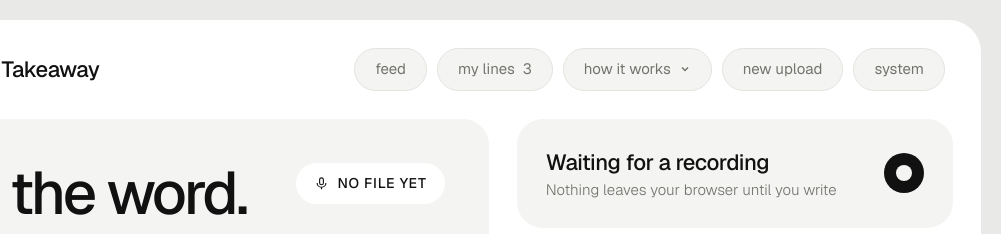
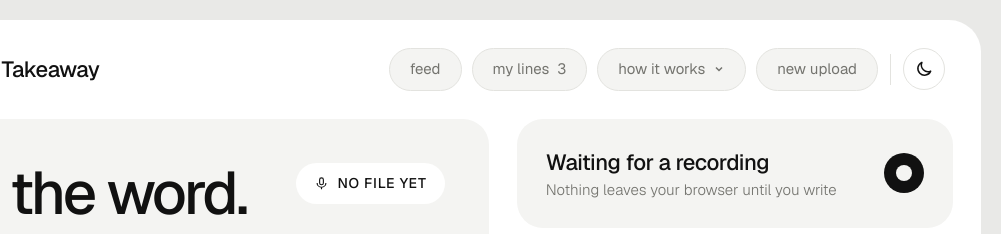
Before and after one commit to junelim12/human-takeaway, a website: page public/index.html in a window 1280 px wide. Shown: the top 234 px of the page, 279-1280 px from the left. Drawn offline with nearby package versions, Linux system fonts and the light colour scheme.

Commit message:
Make the theme control a sun/moon icon button, separate from the tabs

```diff
--- a/public/index.html
+++ b/public/index.html
@@ -62,10 +62,18 @@ button { cursor: pointer; }
 .clock small { font-size: 14px; color: var(--muted); margin-left: 4px; }
 .brand { display: flex; align-items: center; gap: 10px; font-size: 22px; font-weight: 500; letter-spacing: -.02em; }
 .brand .mark { height: 30px; width: auto; flex: none; }
-.bar-r { display: flex; gap: 10px; flex-wrap: wrap; }
+.bar-r { display: flex; gap: 10px; flex-wrap: wrap; align-items: center; }
 .pill { border: 1px solid var(--line); background: var(--panel); border-radius: 999px; padding: 9px 20px; color: var(--muted); font-size: 15px; display: inline-flex; align-items: center; gap: 8px; }
 .pill:hover { color: var(--ink); }
 .pill svg { width: 12px; height: 12px; }
+.bar-sep { width: 1px; align-self: stretch; margin: 6px 2px; background: var(--line); }
+.iconbtn { width: 42px; height: 42px; flex: none; border-radius: 50%; border: 1px solid var(--line); background: var(--sheet); color: var(--ink); display: inline-grid; place-items: center; padding: 0; }
+.iconbtn:hover { border-color: var(--ink); }
+.iconbtn svg { width: 20px; height: 20px; grid-area: 1 / 1; transition: opacity .2s, transform .3s; }
+.iconbtn .ico-sun { opacity: 0; transform: rotate(-45deg) scale(.7); }
+.iconbtn.is-dark .ico-sun { opacity: 1; transform: none; }
+.iconbtn.is-dark .ico-moon { opacity: 0; transform: rotate(45deg) scale(.7); }
+@media (prefers-reduced-motion: reduce) { .iconbtn svg { transition: none; } }
 @media (max-width: 560px) { .clock { display: none; } .pill { padding: 7px 14px; font-size: 14px; } }
 
 /* main grid */
@@ -266,7 +274,8 @@ button { cursor: pointer; }
         <button class="pill" id="how" type="button" aria-expanded="false">how it works <svg viewBox="0 0 12 12" fill="none" stroke="currentColor" stroke-width="1.5" aria-hidden="true"><path d="M3 4.5 6 7.5 9 4.5"/></svg></button>
         <button class="pill" id="restart" type="button">new upload</button>
         <button class="pill" id="acct" type="button" hidden>sign in</button>
-        <button class="pill" id="theme" type="button" hidden aria-label="Theme">system</button>
+        <span class="bar-sep" id="theme-sep" hidden aria-hidden="true"></span>
+        <button class="iconbtn" id="theme" type="button" hidden aria-label="Switch to dark mode"><svg class="ico-sun" viewBox="0 0 24 24" fill="none" stroke="currentColor" stroke-width="1.8" stroke-linecap="round" aria-hidden="true"><circle cx="12" cy="12" r="4.2"></circle><path d="M12 2.5v2.2M12 19.3v2.2M2.5 12h2.2M19.3 12h2.2M5.3 5.3l1.6 1.6M17.1 17.1l1.6 1.6M5.3 18.7l1.6-1.6M17.1 6.9l1.6-1.6"></path></svg><svg class="ico-moon" viewBox="0 0 24 24" fill="none" stroke="currentColor" stroke-width="1.8" stroke-linecap="round" stroke-linejoin="round" aria-hidden="true"><path d="M20 14.5A8 8 0 0 1 9.5 4a8 8 0 1 0 10.5 10.5Z"></path></svg></button>
       </div>
     </header>
     <main class="grid" id="main"></main>
@@ -1276,22 +1285,30 @@ tick(); setInterval(tick, 15000);
 window.addEventListener("resize", drawWave);
 /* theme: follows the device by default; on our own site people can pin light or dark.
    Inside a Claude viewer the host sets data-theme, so the switch stays hidden there. */
-const THEME_KEY = "ht.theme", THEMES = ["system", "light", "dark"];
-function readTheme() { try { const t = localStorage.getItem(THEME_KEY); return THEMES.includes(t) ? t : "system"; } catch { return "system"; } }
-function applyTheme(t) {
-  const r = document.documentElement;
-  if (t === "light" || t === "dark") r.setAttribute("data-theme", t); else r.removeAttribute("data-theme");
-  const b = $("#theme"); b.textContent = t; b.title = t === "system" ? "Following your device setting" : `Always ${t}`;
+const THEME_KEY = "ht.theme";
+const darkMQ = window.matchMedia ? matchMedia("(prefers-color-scheme: dark)") : null;
+function savedTheme() { try { const t = localStorage.getItem(THEME_KEY); return t === "light" || t === "dark" ? t : null; } catch { return null; } }
+function effectiveTheme() { return savedTheme() || (darkMQ && darkMQ.matches ? "dark" : "light"); }
+function applyTheme() {
+  const t = savedTheme(), r = document.documentElement;
+  if (t) r.setAttribute("data-theme", t); else r.removeAttribute("data-theme");
+  const dark = effectiveTheme() === "dark", b = $("#theme");
+  b.classList.toggle("is-dark", dark);
+  b.setAttribute("aria-label", dark ? "Switch to light mode" : "Switch to dark mode");
+  b.title = dark ? "Light mode" : "Dark mode";
   requestAnimationFrame(drawWave);
 }
 if (!inArtifact()) {
-  $("#theme").hidden = false;
-  applyTheme(readTheme());
+  $("#theme").hidden = false; $("#theme-sep").hidden = false;
+  applyTheme();
   $("#theme").addEventListener("click", () => {
-    const next = THEMES[(THEMES.indexOf(readTheme()) + 1) % THEMES.length];
-    try { localStorage.setItem(THEME_KEY, next); } catch {}
-    applyTheme(next); toast(next === "system" ? "Following your device setting" : `Theme: ${next}`);
+    const next = effectiveTheme() === "dark" ? "light" : "dark";
+    // Picking the device's own mode clears the override, so the site follows the device again.
+    const deviceMode = darkMQ && darkMQ.matches ? "dark" : "light";
+    try { if (next === deviceMode) localStorage.removeItem(THEME_KEY); else localStorage.setItem(THEME_KEY, next); } catch {}
+    applyTheme();
   });
+  darkMQ && darkMQ.addEventListener && darkMQ.addEventListener("change", () => { if (!savedTheme()) applyTheme(); });
 }
 window.matchMedia && matchMedia("(prefers-color-scheme: dark)").addEventListener?.("change", drawWave);
 
```
Also changed, not shown: src/app.html (+30 -13 lines).
